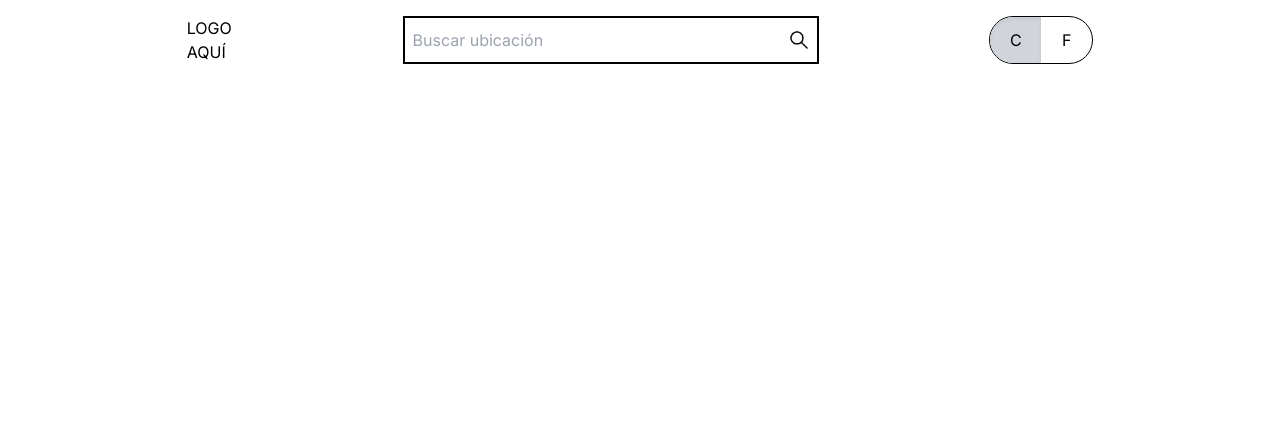
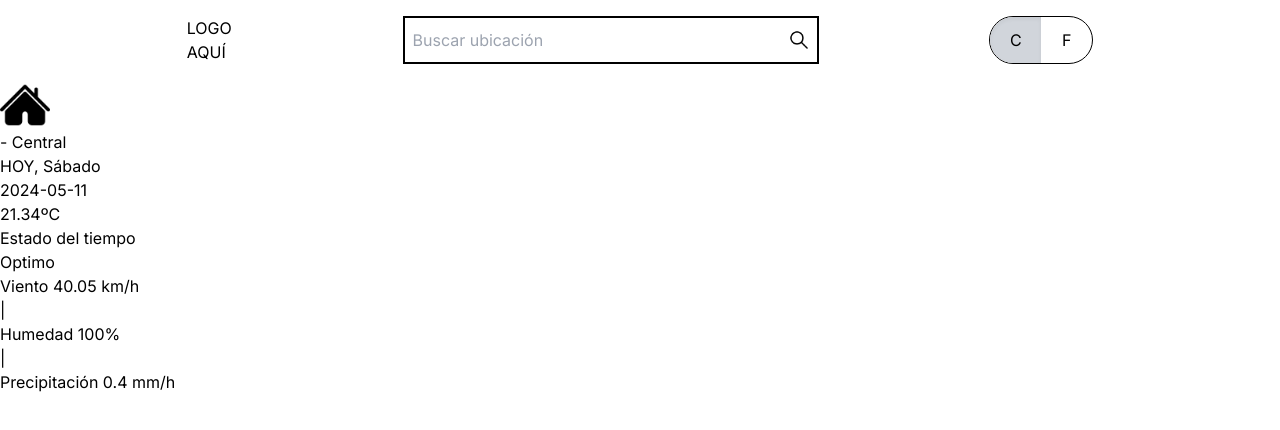
Before and after one commit to adriangrahldev/encar_ppy, a Next.js app in the folder client/: page / in a window 1280 px wide. Shown: the top 430 px of the page. Built offline with nearby package versions, Linux system fonts and the light colour scheme.

Commit message:
integracion del componente WeatherOfTheDay

```diff
--- a/client/src/app/page.tsx
+++ b/client/src/app/page.tsx
@@ -3,6 +3,7 @@ import axios from "axios";
 import Image from "next/image";
 import { useState } from "react";
 import { apiUrl } from "./services/config";
+import { WeatherOfTheDay } from "@/components/weatherTfTheDay/WeatherTfTheDay";
 
 export default function Home() {
   const [searchDepart, setSearchDepart] = useState<string>("");
@@ -53,6 +54,9 @@ export default function Home() {
           <button className={`rounded-r-3xl border-black flex-1 ${isFarheneit ? 'shadow-inner bg-gray-300':''}`} onClick={(e) => setIsFarheneit(true)}>F</button>
         </div>
       </div>
+
+      <WeatherOfTheDay city={{hola:"hola"}}/>
+
     </main>
   );
 }
--- /dev/null
+++ b/client/src/components/cityOptions/CityOptions.tsx
@@ -0,0 +1,11 @@
+
+
+
+export const CiudadesComponent = () => {
+	return (
+		<div>
+			<h2>Ciudades</h2>
+
+		</div>
+	);
+};
--- a/client/src/components/weatherTfTheDay/WeatherTfTheDay.tsx
+++ b/client/src/components/weatherTfTheDay/WeatherTfTheDay.tsx
@@ -64,7 +64,7 @@ export const WeatherOfTheDay: React.FC<Prop> = ({ city }) => {
     }, [city]) */
 
 	return (
-		<div>
+		<div >
 			<div>
 				<Image
 					src={"/home-icono.png"}
```
